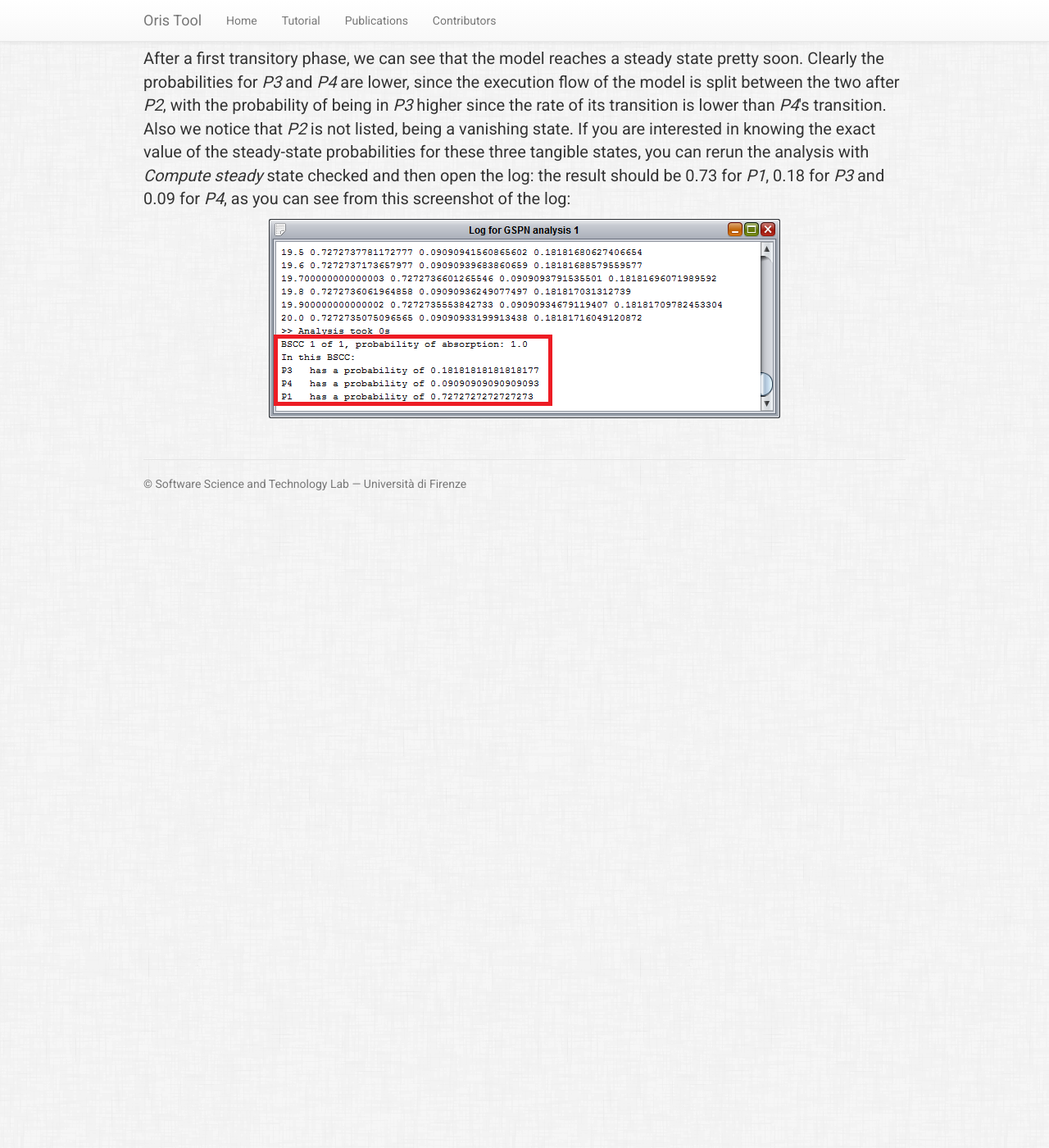
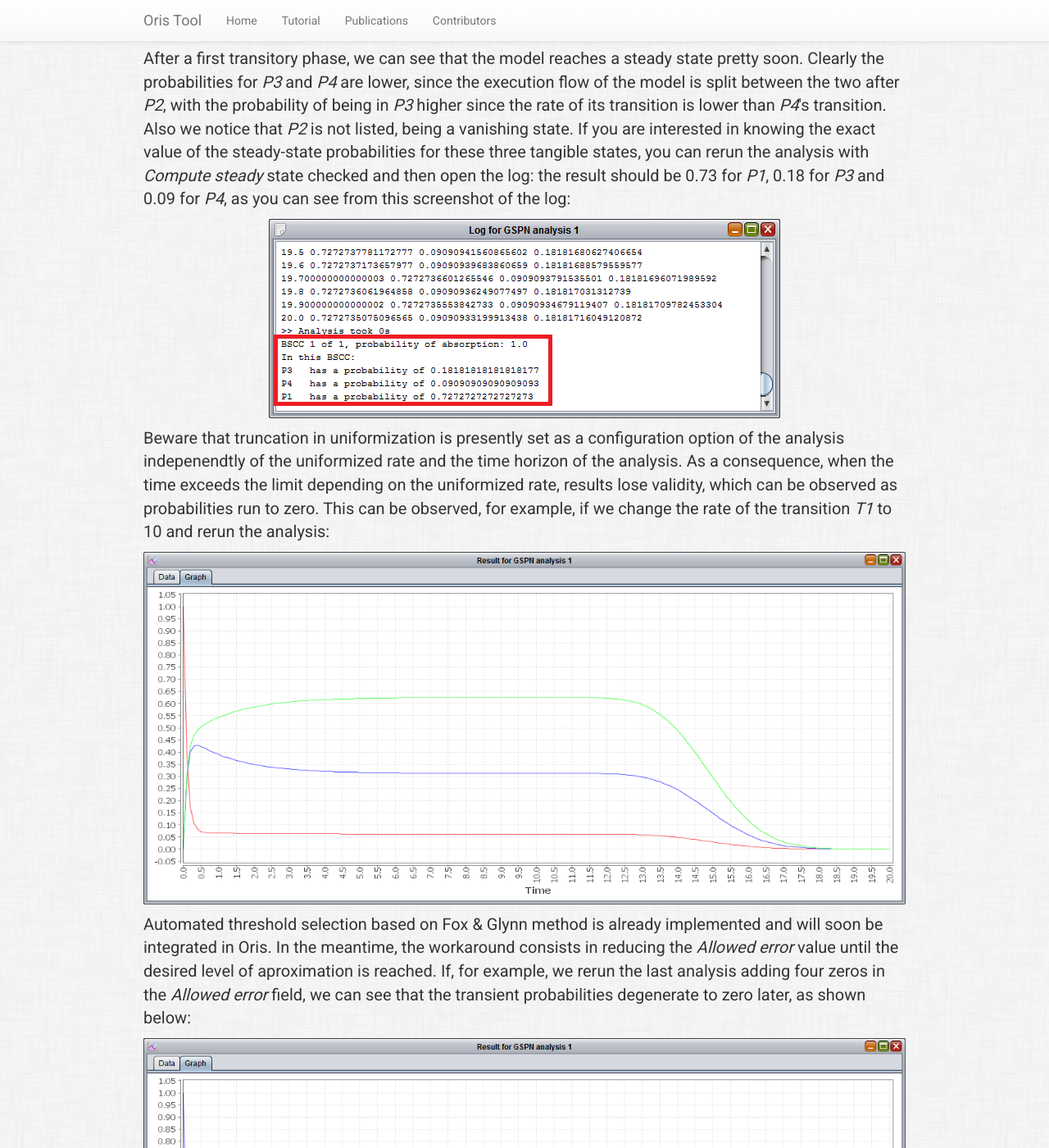
Before and after one commit to oris-tool/oris-tool.github.io, a Jekyll site: the page built from tutorial.html, in a window 1280 px wide and 1400 px high, scrolled down 10825 px. Shown: the whole window at 82% size. Built offline with Jekyll 4.4.1, drawn with Linux system fonts in a browser that asks for light colours; before the commit the page ends 11455 px from its top, so only the background shows below that.

Commit message:
Uniformization error example

```diff
--- a/tutorial.html
+++ b/tutorial.html
@@ -148,4 +148,8 @@ title: Tutorials and examples
   <p><img class="tutorial-screenshot" src="images/tutorial/gspn_analysis_graph.png"></p>
   <p>After a first transitory phase, we can see that the model reaches a steady state pretty soon. Clearly the probabilities for <i>P3</i> and <i>P4</i> are lower, since the execution flow of the model is split between the two after <i>P2</i>, with the probability of being in <i>P3</i> higher since the rate of its transition is lower than <i>P4</i>'s transition. Also we notice that <i>P2</i> is not listed, being a vanishing state. If you are interested in knowing the exact value of the steady-state probabilities for these three tangible states, you can rerun the analysis with <i>Compute steady</i> state checked and then open the log: the result should be 0.73 for <i>P1</i>, 0.18 for <i>P3</i> and 0.09 for <i>P4</i>, as you can see from this screenshot of the log:</p>
   <p><img class="tutorial-screenshot" src="images/tutorial/gspn_log.png"></p>
+  <p>Beware that truncation in uniformization is presently set as a configuration option of the analysis indepenendtly of the uniformized rate and the time horizon of the analysis. As a consequence, when the time exceeds the limit depending on the uniformized rate, results lose validity, which can be observed as probabilities run to zero. This can be observed, for example, if we change the rate of the transition <i>T1</i> to 10 and rerun the analysis:</p>
+  <p><img class="tutorial-screenshot" src="images/tutorial/gspn_analysis_zero_graph.png"></p>
+  <p>Automated threshold selection based on Fox & Glynn method is already implemented and will soon be integrated in Oris. In the meantime, the workaround consists in reducing the <i>Allowed error</i> value until the desired level of aproximation is reached. If, for example, we rerun the last analysis adding four zeros in the <i>Allowed error</i> field, we can see that the transient probabilities degenerate to zero later, as shown below:</p>
+  <p><img class="tutorial-screenshot" src="images/tutorial/gspn_analysis_zero_lower_error_graph.png"></p>
 </div>
```
Also changed, not shown: images/tutorial/gspn_analysis_zero_graph.png (added), images/tutorial/gspn_analysis_zero_lower_error_graph.png (added).
